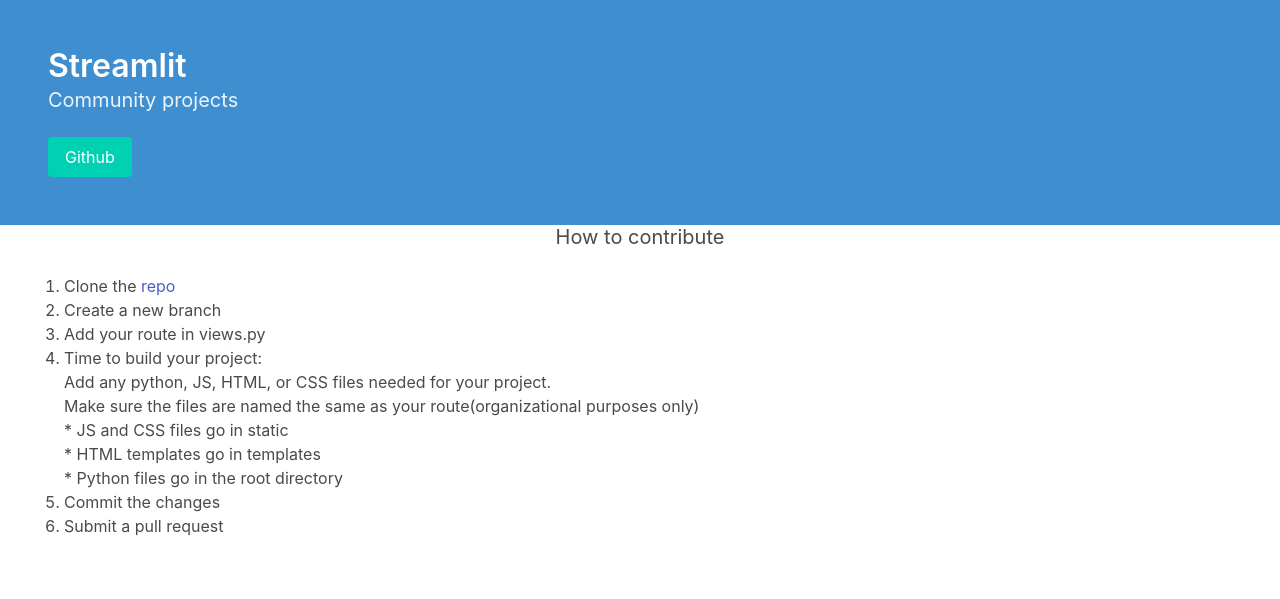
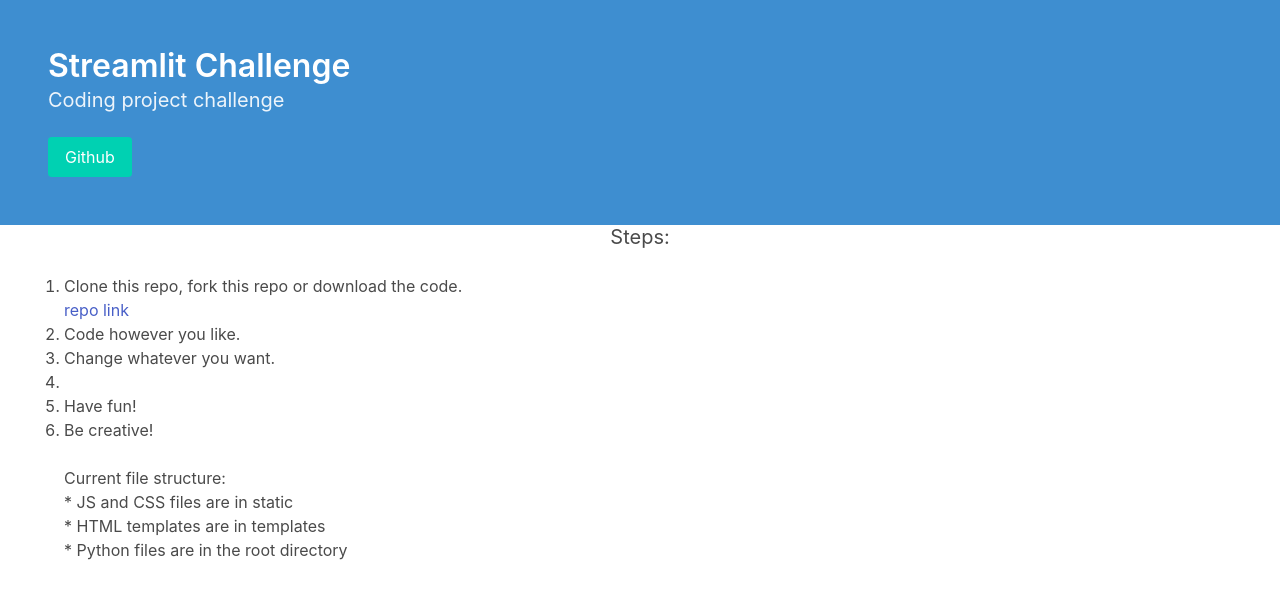
Before and after one commit to CDplayerxOne/Polarframe, a Flask app: page / in a window 1280 px wide. Shown: the top 599 px of the page. Run offline with Flask 2, Linux system fonts and the light colour scheme.

Commit message:
done template

```diff
--- a/static/index.css
+++ b/static/index.css
@@ -1,3 +1,7 @@
 #good {
   color: white;
 }
+
+#flexer {
+  display: flex;
+}
--- a/templates/index.html
+++ b/templates/index.html
@@ -19,8 +19,8 @@
   <body>
     <section class="hero is-info">
       <div class="hero-body">
-        <h1 class="title is-info" id="good">Streamlit</h1>
-        <h1 class="subtitle">Community projects</h1>
+        <h1 class="title is-info" id="good">Streamlit Challenge</h1>
+        <h1 class="subtitle">Coding project challenge</h1>
         <a
           href="https://github.com/CDplayerxOne/streamlit"
           rel="noopener noreferrer"
@@ -32,38 +32,37 @@
     </section>
     <section class="level">
       <div class="level-item has-text-centered">
-        <h1 class="subtitle">How to contribute</h1>
+        <h1 class="subtitle">Steps:</h1>
       </div>
     </section>
-    <section class="container">
+    <section class="container flexer">
       <div>
         <ol>
           <li>
-            Clone the
+            Clone this repo, fork this repo or download the code.<br />
+
             <a
               href="https://github.com/CDplayerxOne/streamlit"
               rel="noopener noreferrer"
               target="_blank"
-              >repo</a
+              >repo link</a
             >
           </li>
-          <li>Create a new branch</li>
-          <li>Add your route in views.py</li>
+          <li>Code however you like.</li>
+          <li>Change whatever you want.</li>
 
-          <li>
-            Time to build your project:<br />
-            Add any python, JS, HTML, or CSS files needed for your project.
-            <br />
-            Make sure the files are named the same as your route(organizational
-            purposes only)
-            <br />
-            * JS and CSS files go in static <br />
-            * HTML templates go in templates <br />
-            * Python files go in the root directory<br />
-          </li>
-          <li>Commit the changes</li>
-          <li>Submit a pull request</li>
+          <li></li>
+          <li>Have fun!</li>
+          <li>Be creative!</li>
         </ol>
+        <div>
+          <br />
+          Current file structure:
+          <br />
+          * JS and CSS files are in static <br />
+          * HTML templates are in templates <br />
+          * Python files are in the root directory<br />
+        </div>
       </div>
     </section>
   </body>
--- a/views.py
+++ b/views.py
@@ -7,8 +7,3 @@ views = Blueprint(__name__, "views")
 @views.route("/")
 def home():
     return render_template("index.html")
-
-
-@views.route("/cdplayerx1")
-def cdplayerx1():
-    return "hello"
```
